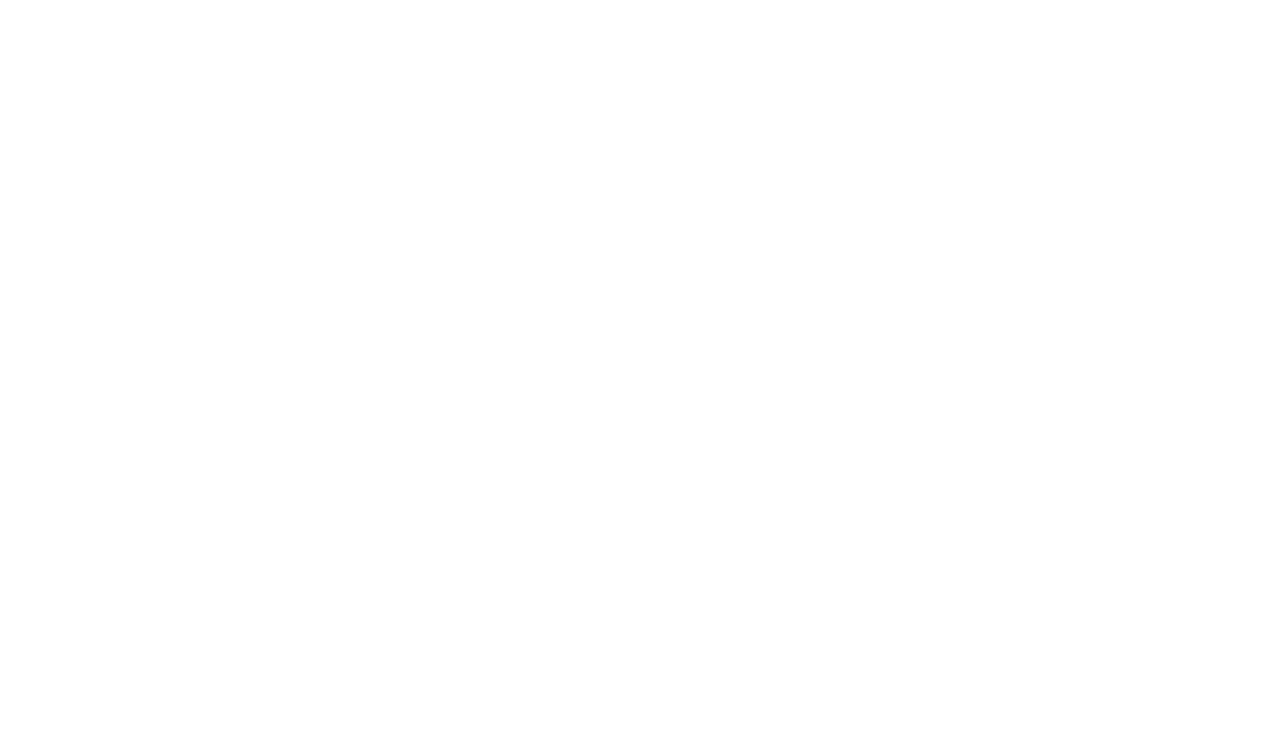
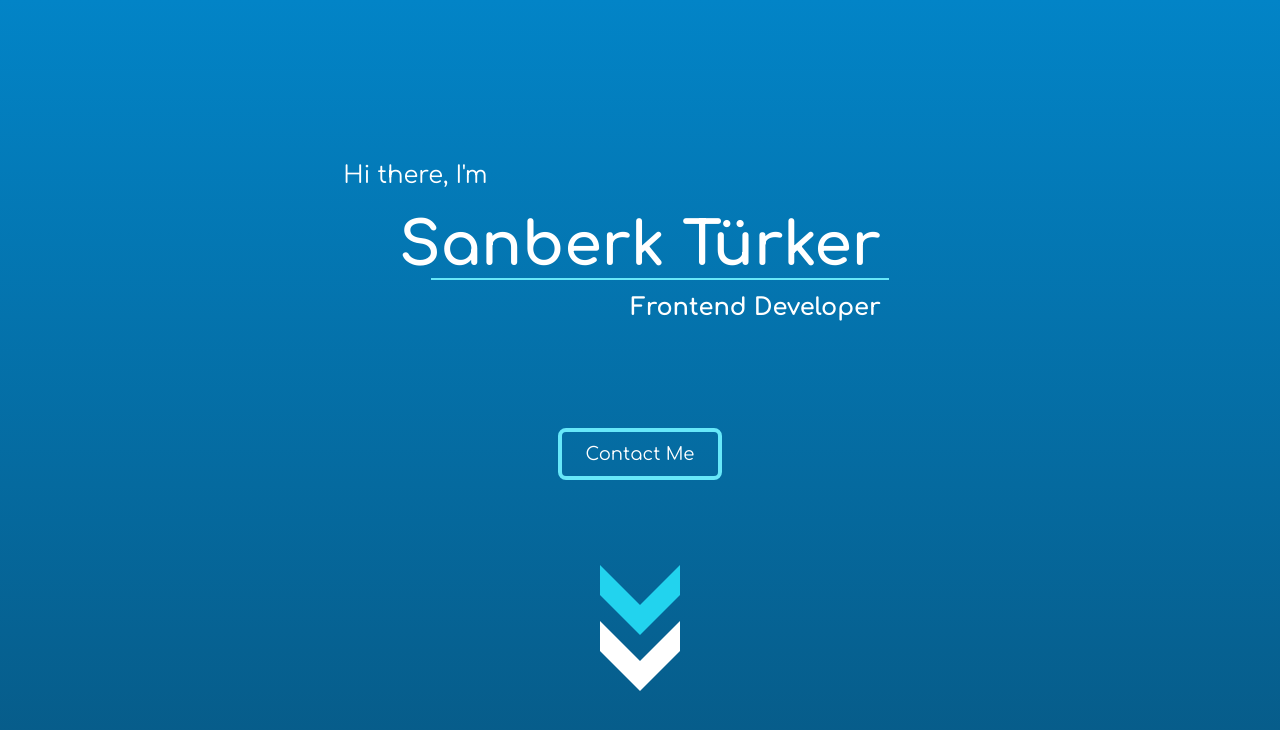
Before and after one commit to sanberkHax/sanberk.dev, a Next.js app: page / in a window 1280 px wide. Shown: the top 730 px of the page. Built offline with nearby package versions, Linux system fonts and the light colour scheme.

Commit message:
Create Hero

```diff
--- /dev/null
+++ b/src/components/Hero.tsx
@@ -0,0 +1,38 @@
+import Arrow from '@/assets/arrow.svg';
+import { Button } from './Button';
+import { Typography } from './Typography';
+
+export const Hero = () => {
+  return (
+    <section className="flex flex-col justify-around items-center gap-24">
+      <div className="relative py-10 sm:py-14 text-white">
+        <Typography
+          variant="body"
+          className="absolute -left-14 top-0 animate-slideReveal"
+        >
+          {`Hi there, I'm`}
+        </Typography>
+        <Typography
+          variant="h1"
+          underline
+          bold
+          className="md:text-6xl animate-slideReveal delay-400"
+        >{` Sanberk Türker`}</Typography>
+        <Typography
+          variant="body"
+          bold
+          className="absolute right-0 bottom-2 animate-slideReveal"
+        >
+          Frontend Developer
+        </Typography>
+      </div>
+      <Button variant="md" className="animate-slideReveal">
+        Contact Me
+      </Button>
+      <div className="relative h-10 w-full mt-6 ">
+        <Arrow className="w-20 fill-white absolute top-14 left-1/2 -translate-x-1/2 rotate-90 -translate-y-1/2" />
+        <Arrow className="w-20 fill-cyan-400 absolute top-0 left-1/2 -translate-x-1/2 rotate-90 -translate-y-1/2" />
+      </div>
+    </section>
+  );
+};
--- a/src/pages/index.tsx
+++ b/src/pages/index.tsx
@@ -1,15 +1,18 @@
+import { Hero } from '@/components/Hero';
 import Head from 'next/head';
 
 export default function Home() {
   return (
     <>
       <Head>
-        <title>Sanberk Türker</title>
-        <meta name="description" content="Portfolio Website" />
+        <title>Sanberk Türker - Frontend Developer</title>
+        <meta name="description" content="Personal website of Sanberk Türker" />
         <meta name="viewport" content="width=device-width, initial-scale=1" />
         <link rel="icon" href="/favicon.ico" />
       </Head>
-      <main></main>
+      <main className="bg-gradient-to-b from-sky-600 to-sky-800 h-screen flex flex-col justify-center w-full p-10 sm:p-24 gap-10 items-center">
+        <Hero />
+      </main>
     </>
   );
 }
--- a/tailwind.config.js
+++ b/tailwind.config.js
@@ -7,7 +7,25 @@ module.exports = {
     './src/**/*.{js,ts,jsx,tsx}',
   ],
   theme: {
-    extend: {},
+    extend: {
+      keyframes: {
+        slideReveal: {
+          '0%': { transform: 'translateX(-200px)', opacity: '0' },
+          '100%': { transform: 'translateX(0px)', opacity: '1' },
+        },
+        upDown: {
+          '0%,100%': {
+            transform: 'translateY(-50%)',
+            opacity: '0',
+          },
+          '50%': { transform: 'translateY(0)', opacity: '1' },
+        },
+      },
+      animation: {
+        slideReveal: 'slideReveal 300ms ease-in-out',
+        upDown: 'upDown 2s infinite',
+      },
+    },
   },
   plugins: [],
 };
```
Also changed, not shown: src/assets/arrow.svg (added).
